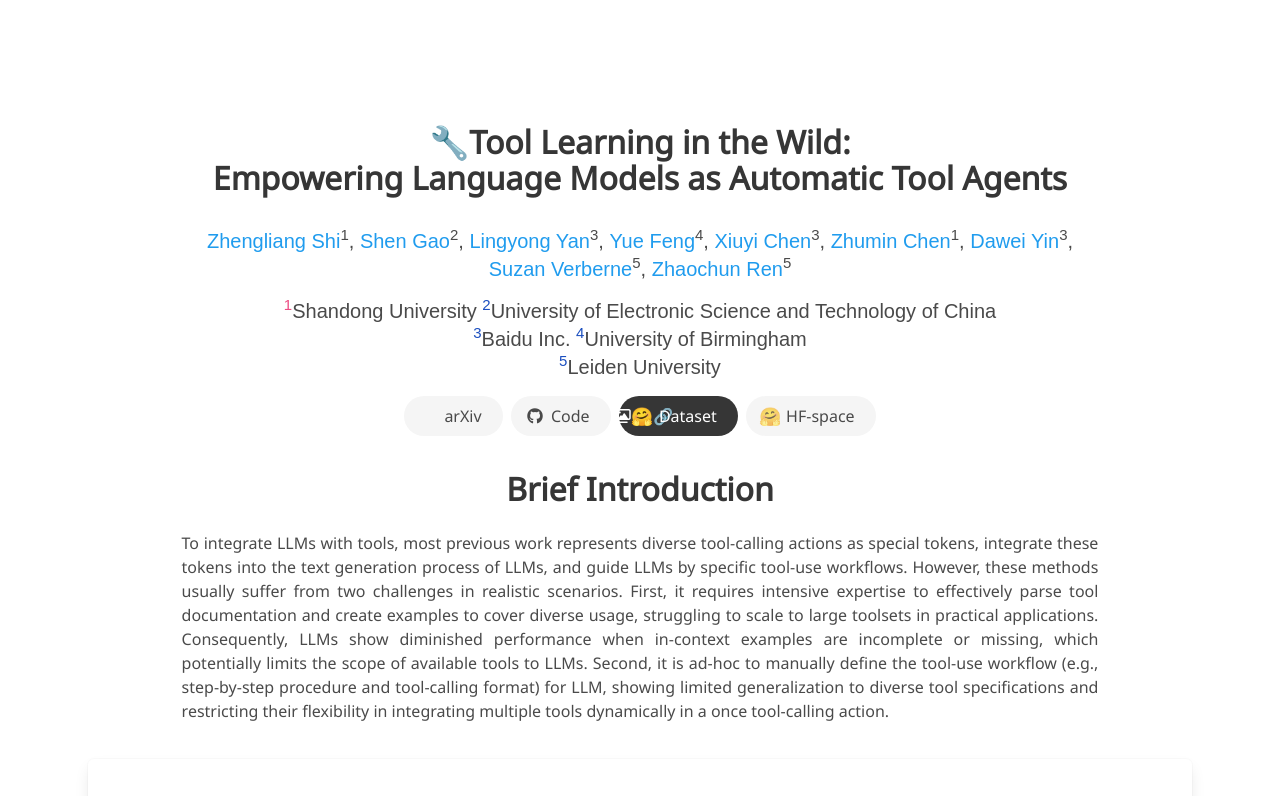
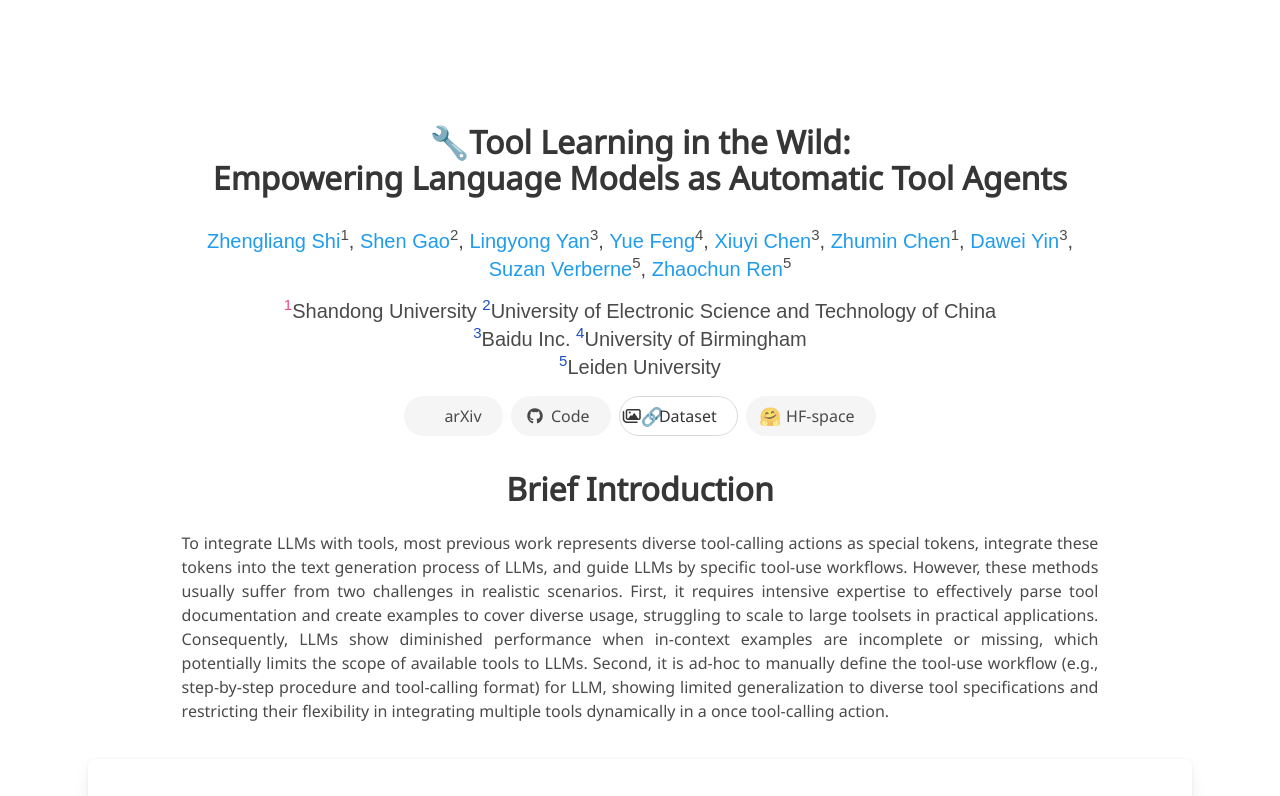
Before and after one commit to mangopy/AutoTools, a plain HTML site: page index.html in a window 1280 px wide. Shown: the top 796 px of the page. Drawn offline with nearby package versions, Linux system fonts and the light colour scheme; a script that the page names is missing; some icons are missing; a web font is replaced by a local one.

Commit message:
Update index.html

```diff
--- a/index.html
+++ b/index.html
@@ -86,15 +86,12 @@
               <span class="author-block"><sup style="color:#1a4ebf">5</sup>Leiden University</span><br>
             </div>
 
-
-
           <div class="column has-text-centered">
             <div class="publication-links">
               <!-- PDF Link. -->
 
               <span class="link-block">
-                <a href=""
-                   class="external-link button is-normal is-rounded is-light">
+                <a href=""class="external-link button is-normal is-rounded is-light">
 
                   <span class="icon">
                       <i class="ai ai-arxiv"></i>
@@ -128,11 +125,10 @@
               </span>
               <!-- Dataset Link. -->
               <span class="link-block">
-                <a href="https://huggingface.co/datasets/mangopy/autotools" class="external-link button is-normal is-rounded is-dark">
+                <a href="https://huggingface.co/datasets/mangopy/autotools" class="external-link button is-normal is-rounded light">
                   <span class="icon">
                       <i class="far fa-images"></i>
-                      <p style="font-size:18px">🤗</p>
-                      🔗
+                      <p style="font-size:18px">🔗</p>
                   </span>
                   <span>Dataset</span>
                 </a>
```
